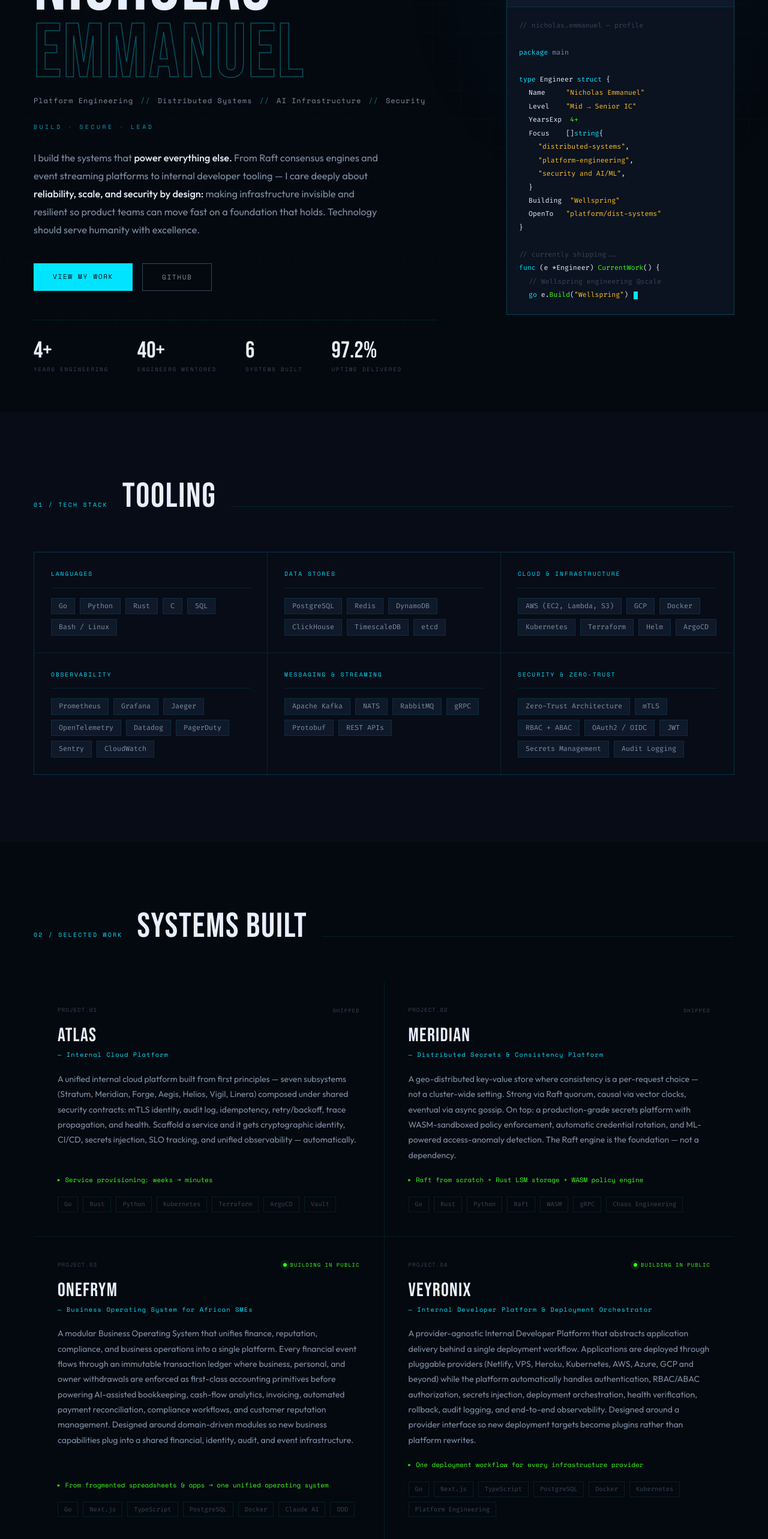
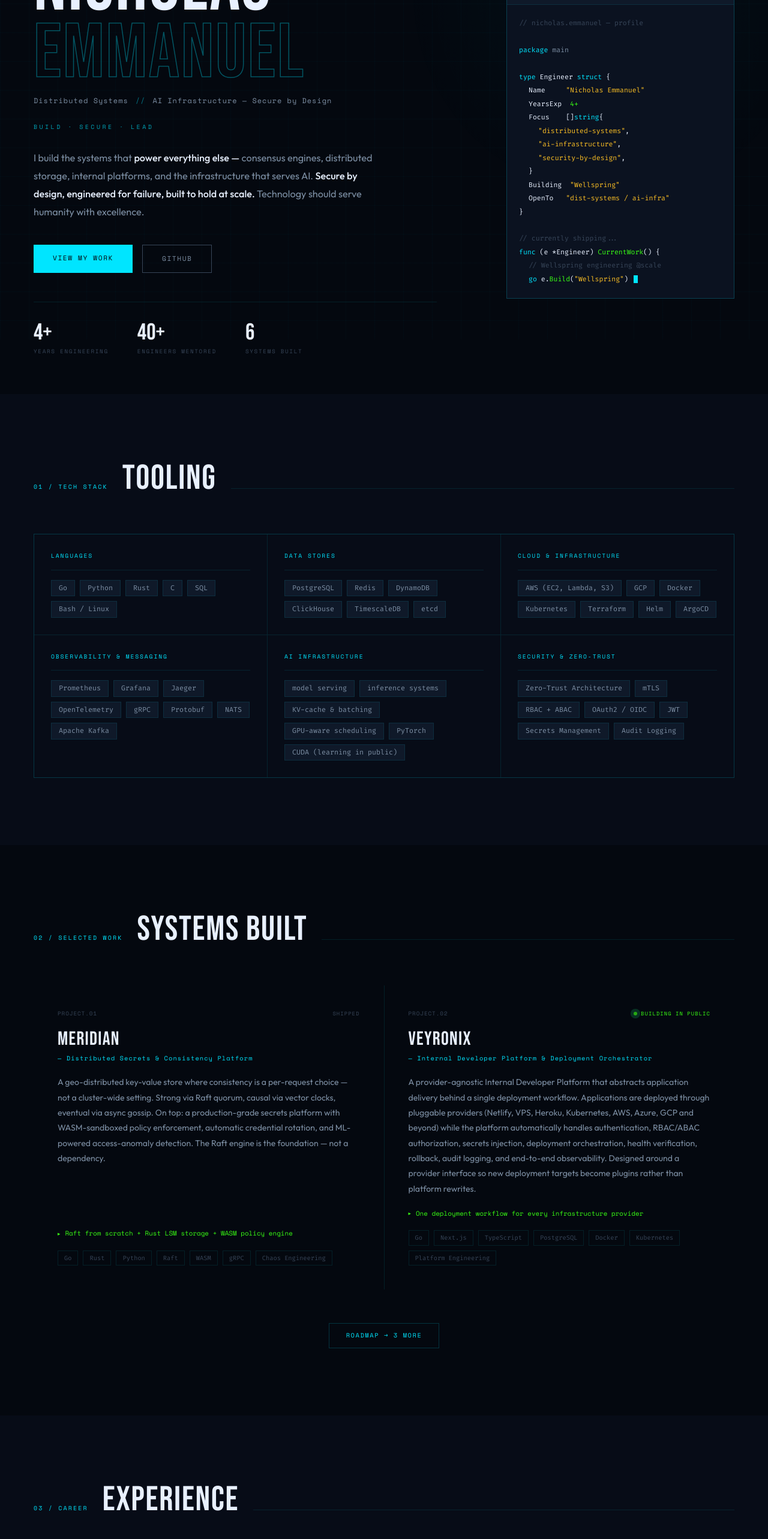
Before and after one commit to nickemma/portfolio-v2, a Next.js app: page / in a window 1280 px wide. Shown: the part 234-2800 px from the top of the page at 60% size. Built offline with nearby package versions, Linux system fonts and the light colour scheme.

Commit message:
Refactored my portfolio to match my identity

```diff
--- a/app/globals.css
+++ b/app/globals.css
@@ -110,7 +110,7 @@ body::after {
 }
 
 /* ── Pulse dot ── */
-.pulse-dot {
+/*.pulse-dot {
     animation: pulseDot 2s ease-in-out infinite;
 }
 @keyframes pulseDot {
@@ -120,6 +120,36 @@ body::after {
     }
     50% {
         box-shadow: 0 0 0 6px rgba(57, 255, 20, 0);
+    }
+}*/
+
+.pulse-dot {
+    animation: pulse-green 1.8s ease-in-out infinite;
+}
+
+@keyframes pulse-green {
+    0%, 100% {
+        opacity: 1;
+        box-shadow: 0 0 0 0 rgba(34, 255, 140, 0.7);
+    }
+    50% {
+        opacity: 0.45;
+        box-shadow: 0 0 0 8px rgba(34, 255, 140, 0);
+    }
+}
+
+.pulse-dot-amber {
+    animation: pulse-amber 1.8s ease-in-out infinite;
+}
+
+@keyframes pulse-amber {
+    0%, 100% {
+        opacity: 1;
+        box-shadow: 0 0 0 0 rgba(251, 191, 36, 0.7);
+    }
+    50% {
+        opacity: 0.45;
+        box-shadow: 0 0 0 8px rgba(251, 191, 36, 0);
     }
 }
 
--- a/app/layout.tsx
+++ b/app/layout.tsx
@@ -3,9 +3,9 @@ import "./globals.css";
 
 export const metadata: Metadata = {
     metadataBase: new URL("https://techieemma.vercel.app"),
-    title: "Nicholas Emmanuel — Distributed Systems & Platform Engineer",
+    title: "Nicholas Emmanuel — Distributed Systems & AI Infrastructure Engineer",
     description:
-        "Backend Systems & Platform Engineer with 4+ years building high-throughput, secure, production-grade distributed systems. Specialising in Raft consensus, event streaming, cloud-native infrastructure, and SRE.",
+        "Distributed Systems & AI Infrastructure Engineer. I build secure, reliable distributed systems and AI infrastructure at scale — consensus engines, internal platforms, and LLM inference systems.",
     keywords: [
         "distributed systems",
         "platform engineering",
@@ -14,6 +14,8 @@ export const metadata: Metadata = {
         "Kubernetes",
         "Raft consensus",
         "cybersecurity",
+        "AI infrastructure",
+        "LLM inference",
     ],
     authors: [
         { name: "Nicholas Emmanuel", url: "https://github.com/nickemma" },
--- a/components/Contact.tsx
+++ b/components/Contact.tsx
@@ -91,10 +91,7 @@ export default function Contact() {
                         SOMETHING.
                     </h2>
                     <p className="text-[0.95rem] text-grey leading-[1.85] mb-8 max-w-sm">
-                        Open to Mid&nbsp;/&nbsp;Senior IC roles at companies
-                        building distributed infrastructure. Also available for
-                        consulting on systems design, and internal developer
-                        platforms.
+                      Open to roles building distributed systems and AI infrastructure. Also available for consulting on systems design and internal platforms.
                     </p>
                     <p className="font-mono text-[0.65rem] text-muted tracking-widest uppercase mb-6 italic">
                         &quot;For I know the plans I have for you&quot; — Jer.
--- a/components/Hero.tsx
+++ b/components/Hero.tsx
@@ -6,7 +6,6 @@ const stats = [
     { value: "4+", label: "Years Engineering" },
     { value: "40+", label: "Engineers Mentored" },
     { value: "6", label: "Systems Built" },
-    { value: "97.2%", label: "Uptime Delivered" },
 ];
 
 export default function Hero() {
@@ -32,7 +31,7 @@ export default function Hero() {
                 {/* Badge */}
                 <div className="reveal hero-item flex items-center gap-3 font-mono text-[0.65rem] text-neon-green tracking-[0.18em] uppercase mb-7">
                     <span className="w-[7px] h-[7px] rounded-full bg-neon-green pulse-dot shrink-0" />
-                    Available — Open to Senior IC &amp; Platform Roles
+                    Available — Open to Distributed Systems &amp; AI Infrastructure roles
                 </div>
 
                 {/* Name */}
@@ -51,13 +50,9 @@ export default function Hero() {
 
                 {/* Roles */}
                 <p className="reveal hero-item font-mono text-[0.75rem] text-grey tracking-[0.08em] mb-7 flex flex-wrap items-center gap-x-3 gap-y-1">
-                  Platform Engineering
-                    <span className="text-cyan/50">//</span>
                     Distributed Systems
                     <span className="text-cyan/50">//</span>
-                    AI Infrastructure
-                    <span className="text-cyan/50">//</span>
-                    Security
+                    AI Infrastructure — Secure by Design
                 </p>
                 <p className="reveal hero-item font-mono text-[0.62rem] text-cyan/70 tracking-[0.35em] uppercase mb-7">
                     Build · Secure · Lead
@@ -67,16 +62,13 @@ export default function Hero() {
                 <p className="reveal hero-item text-[1.02rem] text-grey leading-[1.85] mb-10 max-w-xl">
                     I build the systems that{" "}
                     <strong className="text-primary font-medium">
-                        power everything else.
+                      power everything else —
                     </strong>{" "}
-                    From Raft consensus engines and event streaming platforms to
-                    internal developer tooling — I care deeply about{" "}
+                    consensus engines, distributed storage, internal platforms, and the infrastructure that serves AI.{" "}
                     <strong className="text-primary font-medium">
-                        reliability, scale, and security by design:
+                      Secure by design, engineered for failure, built to hold at scale.
                     </strong>{" "}
-                    making infrastructure invisible and resilient so product
-                    teams can move fast on a foundation that holds. Technology
-                    should serve humanity with excellence.
+                    Technology should serve humanity with excellence.
                 </p>
 
                 {/* CTA */}
@@ -151,12 +143,6 @@ export default function Hero() {
                         </span>
                     </div>
                     <div className="pl-4">
-                        Level&nbsp;&nbsp;&nbsp;&nbsp;
-                        <span className="text-[#fbbf24]">
-                            &quot;Mid → Senior IC&quot;
-                        </span>
-                    </div>
-                    <div className="pl-4">
                         YearsExp&nbsp;&nbsp;
                         <span className="text-neon-green">4+</span>
                     </div>
@@ -173,13 +159,13 @@ export default function Hero() {
                     </div>
                     <div className="pl-8">
                         <span className="text-[#fbbf24]">
-                            &quot;platform-engineering&quot;
+                            &quot;ai-infrastructure&quot;
                         </span>
                         ,
                     </div>
                     <div className="pl-8">
                         <span className="text-[#fbbf24]">
-                            &quot;security and AI/ML&quot;
+                            &quot;security-by-design&quot;
                         </span>
                         ,
                     </div>
@@ -193,7 +179,7 @@ export default function Hero() {
                     <div className="pl-4">
                         OpenTo&nbsp;&nbsp;&nbsp;
                         <span className="text-[#fbbf24]">
-                            &quot;platform/dist-systems&quot;
+                            &quot;dist-systems / ai-infra&quot;
                         </span>
                     </div>
                     <div>{"}"}</div>
--- a/components/Projects.tsx
+++ b/components/Projects.tsx
@@ -1,81 +1,78 @@
+"use client";
+
+import { useState } from "react";
 import ScrollReveal from "./ScrollReveal";
 
-const projects = [
+type Project = {
+    num: string;
+    name: string;
+    tagline: string;
+    href: string;
+    status: "shipped" | "building" | "design";
+    desc?: string;
+    metric?: string;
+    tags?: string[];
+};
+
+const projects: Project[] = [
     {
         num: "PROJECT.01",
-        name: "ATLAS",
-        tagline: "Internal Cloud Platform",
-        desc: "A unified internal cloud platform built from first principles — seven subsystems (Stratum, Meridian, Forge, Aegis, Helios, Vigil, Linera) composed under shared security contracts: mTLS identity, audit log, idempotency, retry/backoff, trace propagation, and health. Scaffold a service and it gets cryptographic identity, CI/CD, secrets injection, SLO tracking, and unified observability — automatically.",
-        metric: "Service provisioning: weeks → minutes",
-        tags: [
-            "Go",
-            "Rust",
-            "Python",
-            "Kubernetes",
-            "Terraform",
-            "ArgoCD",
-            "Vault",
-        ],
-        href: "https://github.com/nickemma/atlas",
-        status: "shipped" as const,
-    },
-    {
-        num: "PROJECT.02",
         name: "MERIDIAN",
         tagline: "Distributed Secrets & Consistency Platform",
         desc: "A geo-distributed key-value store where consistency is a per-request choice — not a cluster-wide setting. Strong via Raft quorum, causal via vector clocks, eventual via async gossip. On top: a production-grade secrets platform with WASM-sandboxed policy enforcement, automatic credential rotation, and ML-powered access-anomaly detection. The Raft engine is the foundation — not a dependency.",
         metric: "Raft from scratch + Rust LSM storage + WASM policy engine",
-        tags: [
-            "Go",
-            "Rust",
-            "Python",
-            "Raft",
-            "WASM",
-            "gRPC",
-            "Chaos Engineering",
-        ],
+        tags: ["Go", "Rust", "Python", "Raft", "WASM", "gRPC", "Chaos Engineering"],
         href: "https://github.com/nickemma/meridian",
-        status: "shipped" as const,
+        status: "shipped",
     },
     {
-        num: "PROJECT.03",
-        name: "ONEFRYM",
-        tagline: "Business Operating System for African SMEs",
-        desc: "A modular Business Operating System that unifies finance, reputation, compliance, and business operations into a single platform. Every financial event flows through an immutable transaction ledger where business, personal, and owner withdrawals are enforced as first-class accounting primitives before powering AI-assisted bookkeeping, cash-flow analytics, invoicing, automated payment reconciliation, compliance workflows, and customer reputation management. Designed around domain-driven modules so new business capabilities plug into a shared financial, identity, audit, and event infrastructure.",
-        metric: "From fragmented spreadsheets & apps → one unified operating system",
-        tags: [
-            "Go",
-            "Next.js",
-            "TypeScript",
-            "PostgreSQL",
-            "Docker",
-            "Claude AI",
-            "DDD",
-        ],
-        href: "https://onefrym.com",
-        status: "building" as const,
-    },
-    {
-        num: "PROJECT.04",
+        num: "PROJECT.02",
         name: "VEYRONIX",
         tagline: "Internal Developer Platform & Deployment Orchestrator",
         desc: "A provider-agnostic Internal Developer Platform that abstracts application delivery behind a single deployment workflow. Applications are deployed through pluggable providers (Netlify, VPS, Heroku, Kubernetes, AWS, Azure, GCP and beyond) while the platform automatically handles authentication, RBAC/ABAC authorization, secrets injection, deployment orchestration, health verification, rollback, audit logging, and end-to-end observability. Designed around a provider interface so new deployment targets become plugins rather than platform rewrites.",
         metric: "One deployment workflow for every infrastructure provider",
-        tags: [
-            "Go",
-            "Next.js",
-            "TypeScript",
-            "PostgreSQL",
-            "Docker",
-            "Kubernetes",
-            "Platform Engineering",
-        ],
+        tags: ["Go", "Next.js", "TypeScript", "PostgreSQL", "Docker", "Kubernetes", "Platform Engineering"],
         href: "https://github.com/nickemma/veyronix",
-        status: "building" as const,
+        status: "building",
+    },
+    {
+        num: "PROJECT.03",
+        name: "LATTICE",
+        tagline: "Infrastructure Control Plane",
+        desc: "Blueprint for a unified control plane for managing distributed infrastructure and platform services.",
+        metric: "Blueprint published",
+        tags: ["Go", "Control Plane", "Kubernetes"],
+        href: "https://github.com/nickemma/nicholas-engineering-blueprint",
+        status: "design",
+    },
+    {
+        num: "PROJECT.04",
+        name: "TESSERA",
+        tagline: "Distributed Identity & Policy",
+        desc: "Blueprint for a distributed authorization and policy engine built for cloud-native systems.",
+        metric: "Architecture in progress",
+        tags: ["Go", "OPA", "RBAC", "ABAC"],
+        href: "https://github.com/nickemma/nicholas-engineering-blueprint",
+        status: "design",
+    },
+    {
+        num: "PROJECT.05",
+        name: "SYNAPSE-AI",
+        tagline: "AI Infrastructure Runtime",
+        desc: "Blueprint for deploying, routing, and observing production AI workloads across heterogeneous infrastructure.",
+        metric: "Research & architecture",
+        tags: ["LLMs", "Inference", "Go", "Python"],
+        href: "https://github.com/nickemma/nicholas-engineering-blueprint",
+        status: "design",
     },
 ];
 
-export default function Projects() {
+const featured = projects.slice(0, 2);
+const remaining = projects.slice(2);
+
+export default function ProjectsCardsViewProgram() {
+    const [showAll, setShowAll] = useState(false);
+
     return (
         <section id="projects" className="relative z-10 py-28 px-8 md:px-14">
             <ScrollReveal>
@@ -90,9 +87,9 @@ export default function Projects() {
                 </div>
             </ScrollReveal>
 
-            {/* 3-up on desktop, stacked on mobile */}
+            {/* Featured — top 2 */}
             <div className="grid grid-cols-1 md:grid-cols-2 gap-px bg-cyan/10">
-                {projects.map((p, i) => (
+                {featured.map((p, i) => (
                     <ScrollReveal key={p.num} delay={i * 80}>
                         <a
                             href={p.href}
@@ -102,7 +99,6 @@ export default function Projects() {
                                        hover:bg-bg-3 transition-colors duration-300
                                        no-underline group"
                         >
-                            {/* Number + status */}
                             <div className="flex items-center justify-between mb-5">
                                 <div className="font-mono text-[0.58rem] text-muted tracking-[0.1em]">
                                     {p.num}
@@ -119,30 +115,25 @@ export default function Projects() {
                                 )}
                             </div>
 
-                            {/* Name */}
                             <h3 className="font-display text-[2rem] text-primary tracking-[0.04em] leading-none mb-2">
                                 {p.name}
                             </h3>
 
-                            {/* Tagline */}
                             <div className="font-mono text-[0.65rem] text-cyan tracking-[0.1em] mb-5">
                                 — {p.tagline}
                             </div>
 
-                            {/* Description */}
                             <p className="text-[0.88rem] text-grey leading-[1.8] mb-5 flex-1">
                                 {p.desc}
                             </p>
 
-                            {/* Metric */}
                             <div className="font-mono text-[0.68rem] text-neon-green flex items-center gap-2 mb-5">
                                 <span className="text-[0.55rem]">▸</span>
                                 {p.metric}
                             </div>
 
-                            {/* Tags */}
                             <div className="flex flex-wrap gap-2">
-                                {p.tags.map((t) => (
+                                {p.tags?.map((t) => (
                                     <span
                                         key={t}
                                         className="font-code text-[0.65rem] text-muted border border-cyan/10
@@ -157,6 +148,89 @@ export default function Projects() {
                     </ScrollReveal>
                 ))}
             </div>
+
+            {/* Toggle — swap this button for a <Link href="/projects"> if you'd rather
+               route to a dedicated page instead of expanding inline. */}
+            <ScrollReveal delay={160}>
+                <div className="flex items-center justify-center mt-14">
+                    <button
+                        type="button"
+                        onClick={() => setShowAll((v) => !v)}
+                        aria-expanded={showAll}
+                        className="font-mono text-[0.65rem] text-cyan tracking-[0.15em] uppercase
+                                   border border-cyan/20 px-7 py-3
+                                   hover:bg-bg-3 hover:border-cyan/40 transition-colors duration-300"
+                    >
+                        {showAll ? "Hide roadmap" : `Roadmap →  ${remaining.length} more`}
+                    </button>
+                </div>
+            </ScrollReveal>
+
+            {/* Roadmap — only the projects NOT already shown as featured cards above */}
+            <div
+                className={`overflow-hidden transition-all duration-500 ease-out
+                            ${showAll ? "max-h-[3000px] opacity-100 mt-16" : "max-h-0 opacity-0"}`}
+            >
+                <div className="grid grid-cols-1 md:grid-cols-3 gap-px bg-cyan/10">
+                    {remaining.map((p) => (
+                        <a
+                            key={p.num}
+                            href={p.href}
+                            target="_blank"
+                            rel="noopener noreferrer"
+                            className="flex flex-col bg-bg p-7 hover:bg-bg-3 transition-colors duration-300 no-underline group"
+                        >
+                            <div className="flex items-center justify-between mb-4">
+                                <span className="font-mono text-[0.55rem] text-muted tracking-[0.1em]">
+                                    {p.num}
+                                </span>
+                                {p.status === "building" && (
+                                    <span className="flex items-center gap-1.5 font-mono text-[0.52rem] text-neon-green tracking-[0.1em] uppercase">
+                                        <span className="w-[5px] h-[5px] rounded-full bg-neon-green pulse-dot" />
+                                        Building
+                                    </span>
+                                )}
+                                {p.status === "design" && (
+                                    <span className="flex items-center gap-1.5 font-mono text-[0.52rem] text-amber-400 tracking-[0.1em] uppercase">
+                                        <span className="w-[5px] h-[5px] rounded-full bg-amber-400 pulse-dot-amber" />
+                                        In design
+                                    </span>
+                                )}
+                                {p.status === "shipped" && (
+                                    <span className="font-mono text-[0.52rem] text-muted tracking-[0.1em] uppercase">
+                                        Shipped
+                                    </span>
+                                )}
+                            </div>
+
+                            <h4 className="font-display text-[1.35rem] text-primary tracking-[0.04em] leading-none mb-2">
+                                {p.name}
+                            </h4>
+
+                            <div className="font-mono text-[0.6rem] text-cyan tracking-[0.06em] mb-4">
+                                — {p.tagline}
+                            </div>
+
+                            <div className="font-mono text-[0.62rem] text-neon-green flex items-center gap-2 mb-4">
+                                <span className="text-[0.5rem]">▸</span>
+                                {p.metric}
+                            </div>
+
+                            <div className="flex flex-wrap gap-1.5 mt-auto">
+                                {p.tags?.slice(0, 4).map((t) => (
+                                    <span
+                                        key={t}
+                                        className="font-code text-[0.6rem] text-muted border border-cyan/10 px-2 py-0.5
+                                                   group-hover:text-grey group-hover:border-muted transition-all duration-200"
+                                    >
+                                        {t}
+                                    </span>
+                                ))}
+                            </div>
+                        </a>
+                    ))}
+                </div>
+            </div>
         </section>
     );
 }
--- a/components/Stack.tsx
+++ b/components/Stack.tsx
@@ -29,27 +29,27 @@ const categories = [
         ],
     },
     {
-        name: "Observability",
+        name: "Observability & Messaging",
         items: [
             "Prometheus",
             "Grafana",
             "Jaeger",
             "OpenTelemetry",
-            "Datadog",
-            "PagerDuty",
-            "Sentry",
-            "CloudWatch",
+            "gRPC",
+            "Protobuf",
+            "NATS",
+            "Apache Kafka",
         ],
     },
     {
-        name: "Messaging & Streaming",
+        name: "AI Infrastructure",
         items: [
-            "Apache Kafka",
-            "NATS",
-            "RabbitMQ",
-            "gRPC",
-            "Protobuf",
-            "REST APIs",
+           "model serving",
+           "inference systems",
+           "KV-cache & batching",
+           "GPU-aware scheduling",
+           "PyTorch",
+           "CUDA (learning in public)",
         ],
     },
     {
--- a/components/Writing.tsx
+++ b/components/Writing.tsx
@@ -4,7 +4,7 @@ const articles = [
     {
         num: "01",
         title: "Building a Scalable Backend in Go Using Microservices",
-        tag: "BACKEND SYSTEMS",
+        tag: "SYSTEMS DESIGN",
         date: "2025-03-10",
         href: "https://techieemma.medium.com/building-a-scalable-backend-in-go-using-microservices-%EF%B8%8F-bddb3a2d227b?sharedUserId=techieemma",
         live: true,
@@ -20,23 +20,23 @@ const articles = [
     {
         num: "03",
         title: "Build a Real URL Shortener in Go — From One File to Microservices to Serverless",
-        tag: "Backend SYSTEMS",
+        tag: "SYSTEMS DESIGN",
         date: "2026-06-25",
         href: "https://medium.com/@techieemma/build-a-real-url-shortener-in-go-from-one-file-to-microservices-to-serverless-88749eda9d01?sharedUserId=techieemma",
         live: true,
     },
     {
         num: "04",
-        title: "Atlas: Building an Internal Platform From First Principles",
+        title: "VEYRONIX: Building an Internal Platform From First Principles",
         tag: "PLATFORM ENGINEERING",
         date: "Coming Soon",
-        href: "https://github.com/nickemma/atlas",
+        href: "https://github.com/nickemma/veyronix",
         live: false,
     },
     {
         num: "05",
         title: "Treating AI Like a User: How SYNAPSE-AI Governs a Model the Same Way It Governs a Person",
-        tag: "SECURITY & AI",
+        tag: "AI INFRASTRUCTURE",
         date: "Coming Soon",
         href: "https://github.com/nickemma/synapse-ai",
         live: false,
```
Also changed, not shown: components/Experience.tsx (+25 -9 lines).
